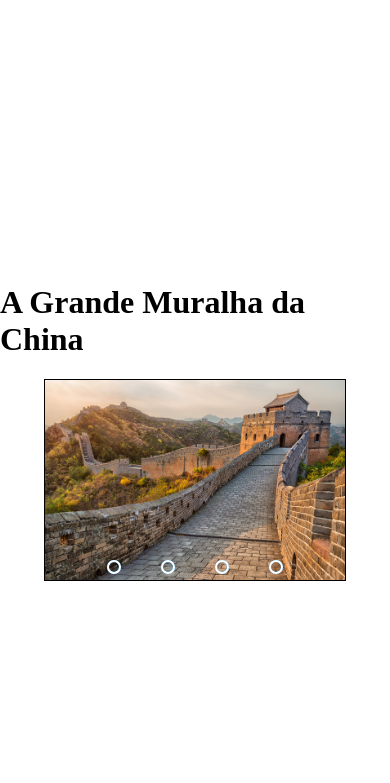
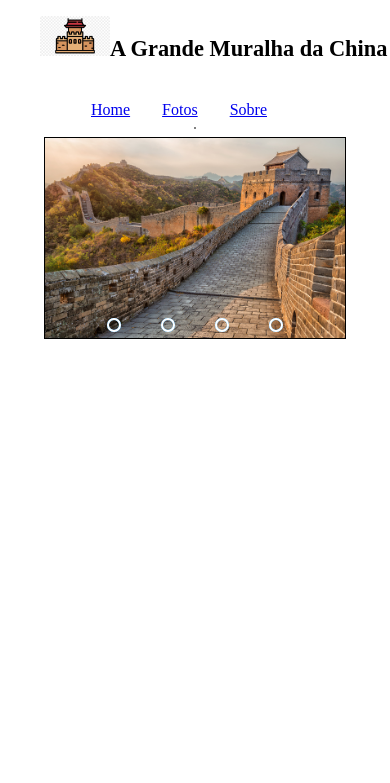
Before and after one commit to GabrielMontAraujo/Projeto3, a plain HTML site: page index.html in a window 390 px wide. Drawn offline with Linux system fonts and the light colour scheme.

Commit message:
Add Menu

```diff
--- a/index.html
+++ b/index.html
@@ -10,8 +10,21 @@
 
   <body>
     <header>
+      <div>
+        <ul class="logoTitle">
+          <img class="logo" src="./images/logo.jpg" alt="" />
           <h1>A Grande Muralha da China</h1>
+        </ul>
+
+        <nav class="menu">
+          <li><a href="#">Home</a></li>
+          <li><a href="#">Fotos</a></li>
+          <li><a href="#">Sobre</a></li>
+        </nav>
+      </div>
     </header>
+    <hr />
+    <main>
       <div class="slider">
         <div class="slides">
           <!-- Radio Buttons-->
@@ -55,5 +68,6 @@
           <label for="radio4" class="manual-btn"></label>
         </div>
       </div>
+    </main>
   </body>
 </html>
--- a/style.css
+++ b/style.css
@@ -5,12 +5,52 @@ body{
   height: 100vh;
   display: flex;
   flex-direction: column;
-  justify-content: center;
-  align-items: center;
 }
 
 header{
+top: 0;
+}
+
+header div{
+  display: flex;
+  justify-content: space-around;
+}
+
+.logo{
+  width: 8%;
+}
+
+.logoTitle{
+  align-items: baseline;
+  display: flex;
+  flex-direction: row;
+  flex-wrap: nowrap;
+}
+
+nav{
+  display: flex;
+  flex-direction: row;
   margin-top: 0;
+  padding-right: 0;
+  padding: 0;
+}
+
+.menu{
+  display: flex;
+  margin-right: 0;
+  margin-top: 2rem;
+}
+
+.menu li{
+  list-style: none;
+  margin-right: 2rem;
+}
+hr{
+  border: 1px solid gray;
+}
+main{
+  justify-content: center;
+  align-items: center;
 }
 
 .slider{
@@ -137,4 +177,23 @@ header{
     margin-top: 180px;
     width: 300px;
   }
+  .logo{
+    width: 20%;
+  }
+
+  h1{
+    font-size: 1.4rem;
+  }
+  header div{
+    align-items: center;
+    flex-direction: column;
+  }
+
+  .logoTitle{
+    align-items: baseline;
+  }
+
+  .menu{
+    margin-top: .5rem;
+  }
 }
```
Also changed, not shown: images/logo.jpg (added). Lines whose indentation alone changed are shown as unchanged.
